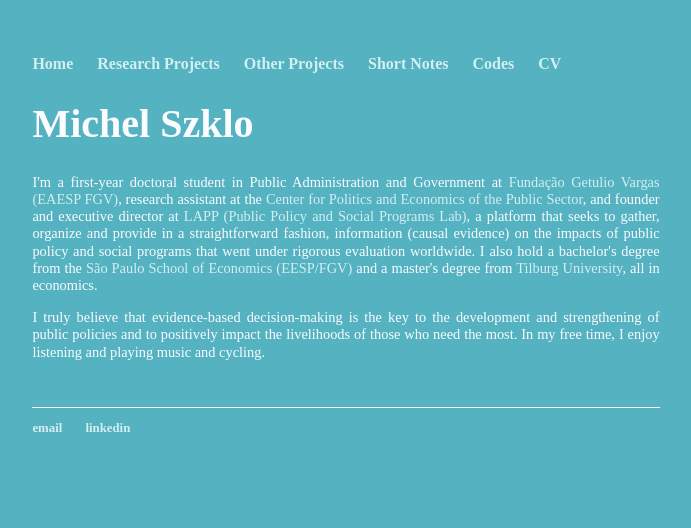
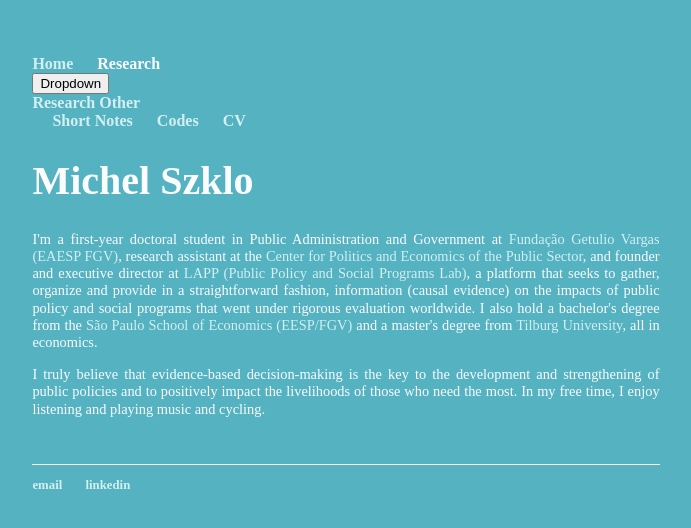
Before and after one commit to michelszklo/michelszklo.github.io, a Jekyll site: the page built from index.html, in a window 1280 px wide. Shown: the top 528 px of the page, without its empty margins (294-985 px from the left). Built offline with Jekyll 4.4.1, drawn with Linux system fonts in a browser that asks for light colours.

Commit message:
Dropdown trial 1

```diff
--- a/_layouts/default.html
+++ b/_layouts/default.html
@@ -9,8 +9,14 @@
 			<nav>
 	    		<ul>
 	        		<li><a href="https://michelszklo.github.io/">Home</a></li>
-		        	<li><a href="https://michelszklo.github.io/r_projects">Research Projects</a></li>
-				<li><a href="https://michelszklo.github.io/o_projects">Other Projects</a></li>
+				<li>Research
+					<div class="dropdown">
+						<button class="dropbtn">Dropdown</button>
+  						<div class="dropdown-content">
+							<a href="https://michelszklo.github.io/r_projects">Research</a>
+							<a href="https://michelszklo.github.io/o_projects">Other</a>
+						</div>
+					</div>
 	        		<li><a href="https://michelszklo.github.io/short_notes">Short Notes</a></li>
 				<li><a href="https://michelszklo.github.io/codes">Codes</a></li>
 				<li><a href="https://michelszklo.github.io/CV">CV</a></li>
```
